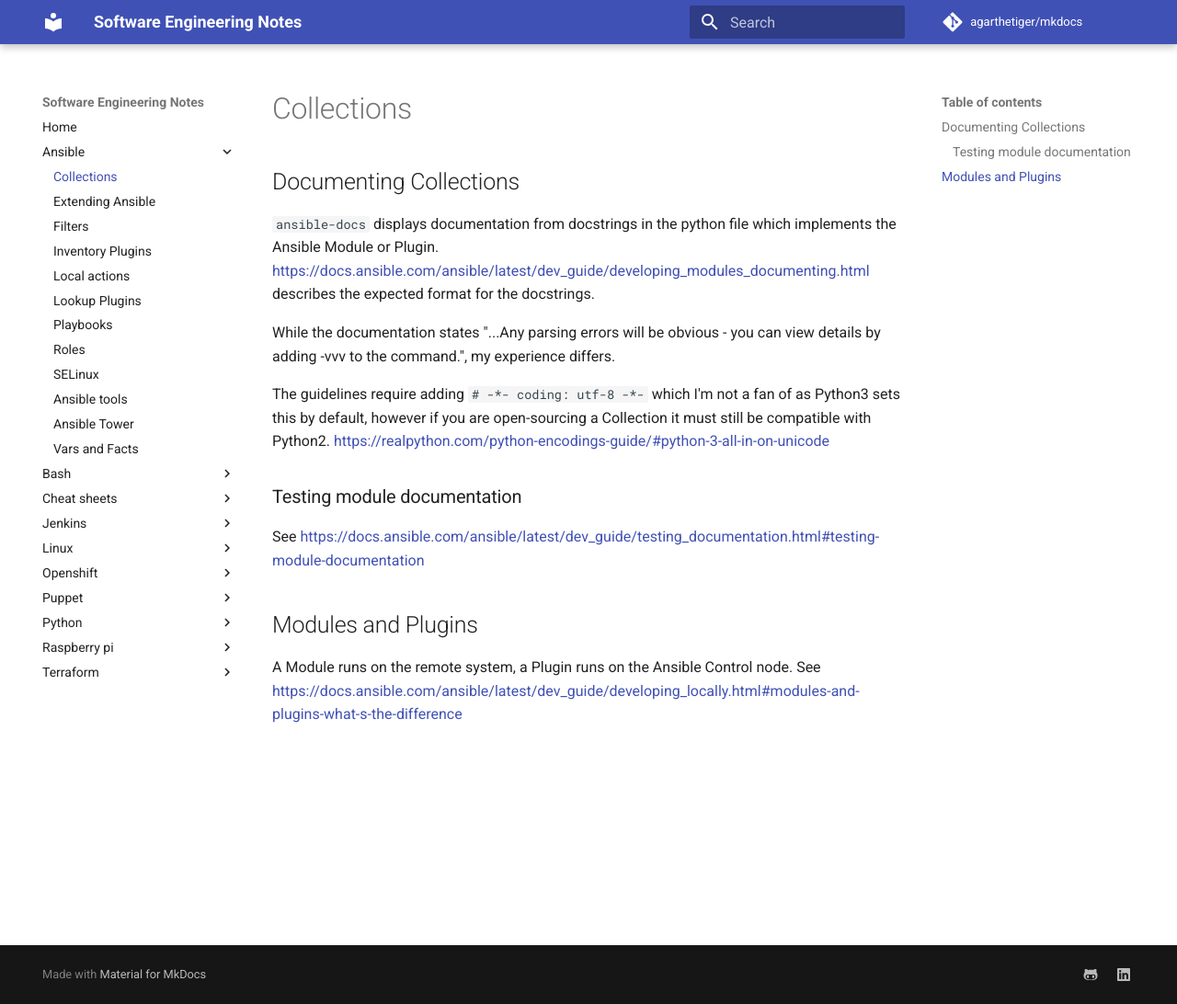
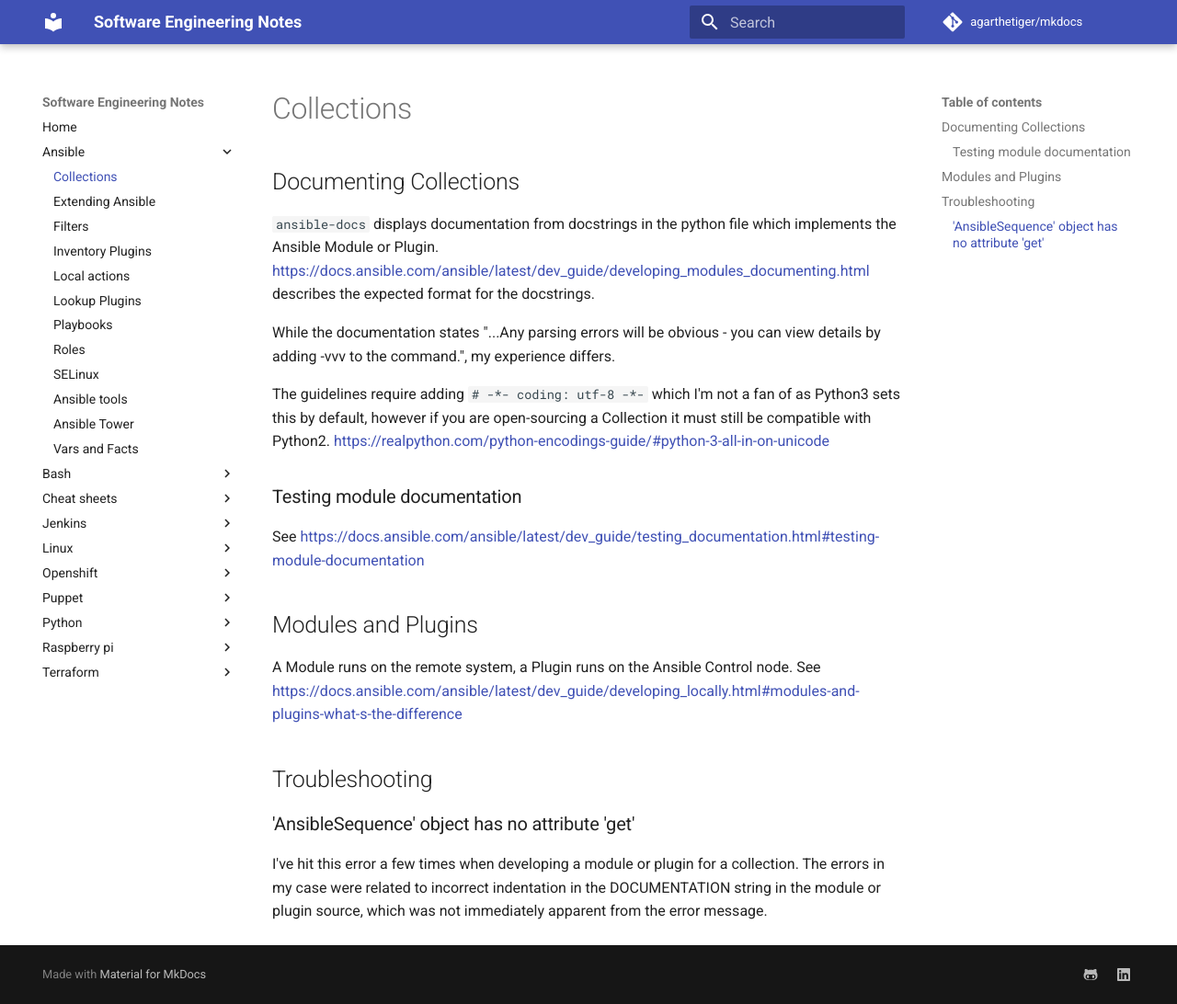
Before and after one commit to agarthetiger/mkdocs, an MkDocs documentation site: the page built from docs/ansible/collections.md, in a window 1280 px wide and 1092 px high. Shown: the whole window at 92% size. Built offline with MkDocs 1.6.1 and Material for MkDocs 9.7.7, drawn with Linux system fonts in a browser that asks for light colours; comment, search, counter and statistics services are not loaded.

Commit message:
Update collections.md

```diff
--- a/docs/ansible/collections.md
+++ b/docs/ansible/collections.md
@@ -15,3 +15,8 @@ See https://docs.ansible.com/ansible/latest/dev_guide/testing_documentation.html
 ## Modules and Plugins
 
 A Module runs on the remote system, a Plugin runs on the Ansible Control node. See https://docs.ansible.com/ansible/latest/dev_guide/developing_locally.html#modules-and-plugins-what-s-the-difference
+
+## Troubleshooting
+
+### 'AnsibleSequence' object has no attribute 'get'
+I've hit this error a few times when developing a module or plugin for a collection. The errors in my case were related to incorrect indentation in the DOCUMENTATION string in the module or plugin source, which was not immediately apparent from the error message.
```
